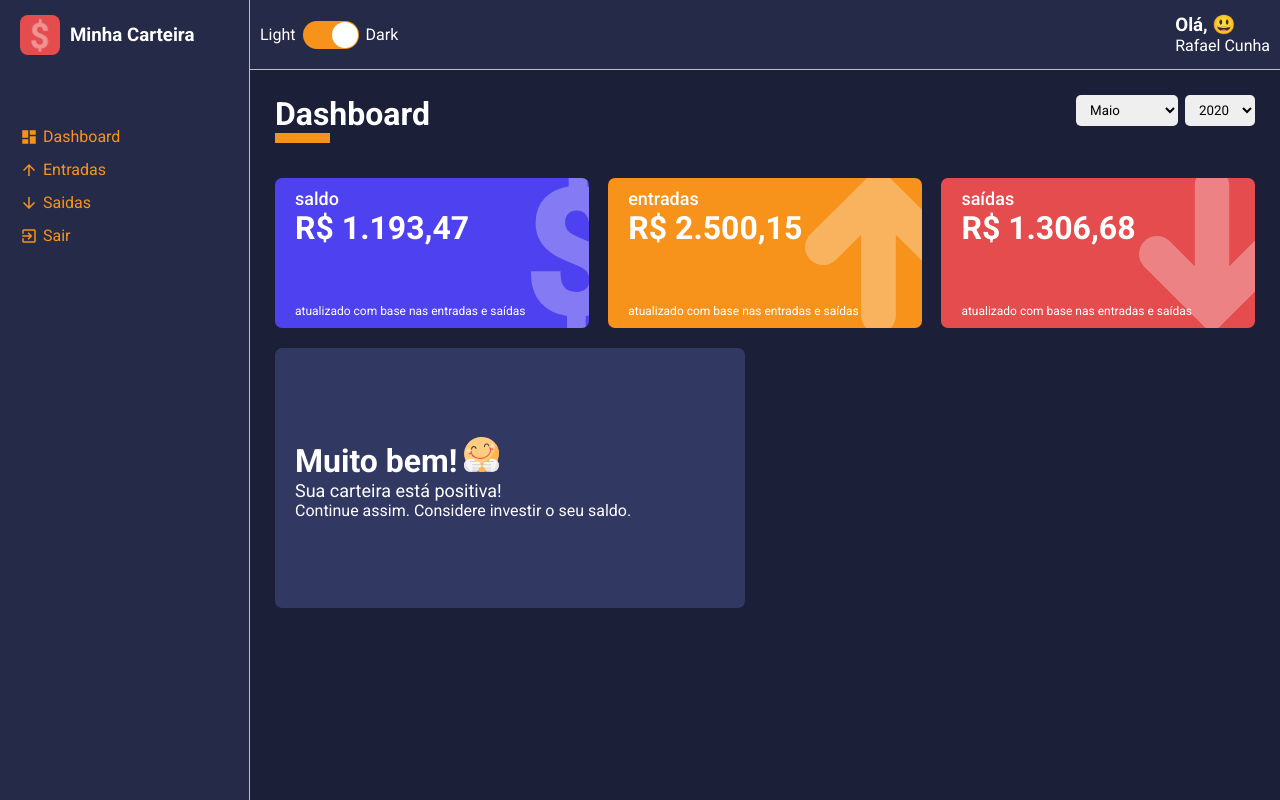
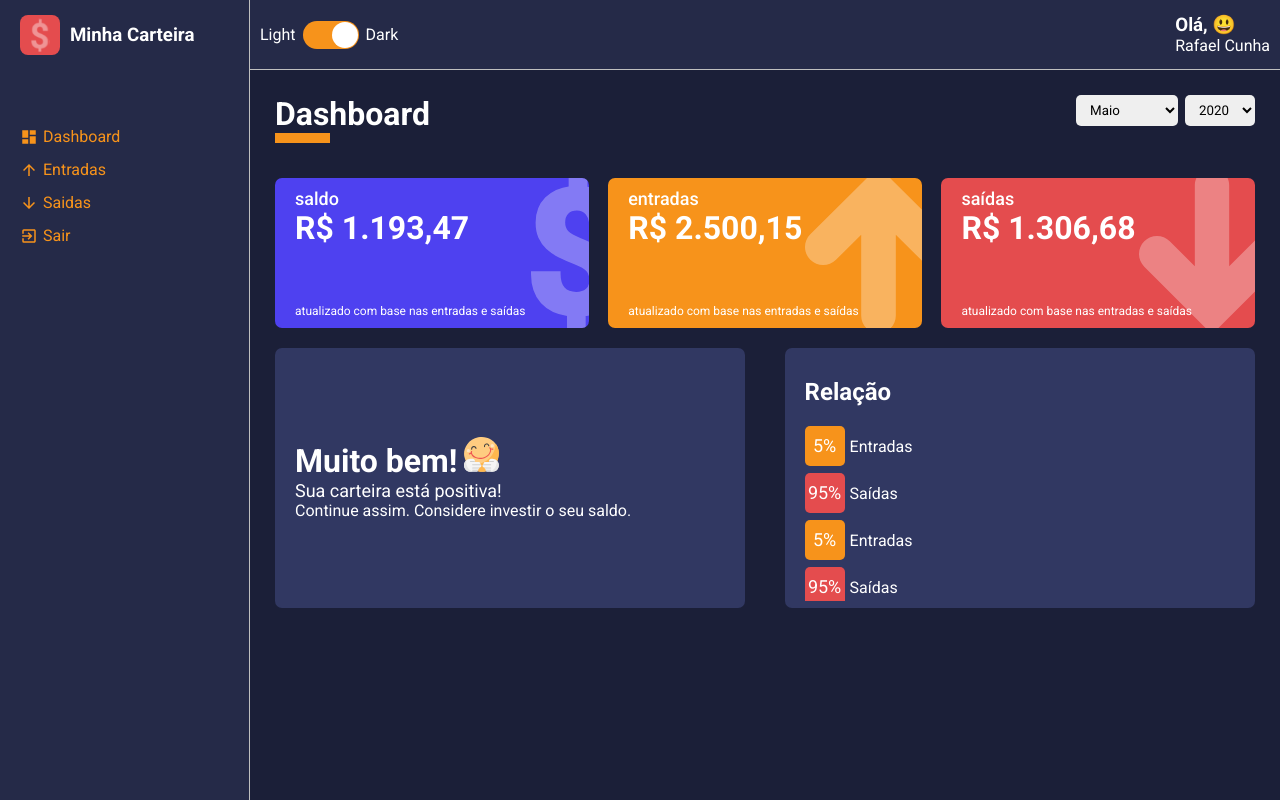
Before and after one commit to rafael-pbc/minha-carteira, a React (Create React App) app: page /dashboard in a window 1280 px wide. Built offline with nearby package versions, Linux system fonts and the light colour scheme.

Commit message:
Aula 34 - Criando o visual do gráfico de pizza

```diff
--- a/package.json
+++ b/package.json
@@ -17,6 +17,7 @@
     "react-router-dom": "^6.23.1",
     "react-scripts": "5.0.1",
     "react-switch": "^7.0.0",
+    "recharts": "^2.12.7",
     "styled-components": "^6.1.11",
     "typescript": "^4.9.5",
     "web-vitals": "^2.1.4"
@@ -47,6 +48,7 @@
   },
   "devDependencies": {
     "@types/react-router-dom": "^5.3.3",
+    "@types/recharts": "^1.8.29",
     "@types/styled-components": "^5.1.34"
   }
 }
--- /dev/null
+++ b/src/components/PieChart/index.tsx
@@ -0,0 +1,71 @@
+import React from "react";
+//import {PieChart, Pie, Cell, ResponsiveContainer} from 'recharts'
+
+import { Container, SideLeft, LegendContainer, Legend, SideRight } from './styles'
+
+
+const PieChart: React.FC= () => {
+   return (
+      <Container>
+        <SideLeft>
+            <h2>Relação</h2>
+            <LegendContainer>
+                <Legend color="#F7931B">
+                    <div>5%</div>
+                    <span>Entradas</span>
+                </Legend>
+                <Legend color="#E44C4E">
+                    <div>95%</div>
+                    <span>Saídas</span>
+                </Legend>
+                <Legend color="#F7931B">
+                    <div>5%</div>
+                    <span>Entradas</span>
+                </Legend>
+                <Legend color="#E44C4E">
+                    <div>95%</div>
+                    <span>Saídas</span>
+                </Legend>
+                <Legend color="#F7931B">
+                    <div>5%</div>
+                    <span>Entradas</span>
+                </Legend>
+                <Legend color="#E44C4E">
+                    <div>95%</div>
+                    <span>Saídas</span>
+                </Legend>
+                <Legend color="#F7931B">
+                    <div>5%</div>
+                    <span>Entradas</span>
+                </Legend>
+                <Legend color="#E44C4E">
+                    <div>95%</div>
+                    <span>Saídas</span>
+                </Legend>
+                <Legend color="#F7931B">
+                    <div>5%</div>
+                    <span>Entradas</span>
+                </Legend>
+                <Legend color="#E44C4E">
+                    <div>95%</div>
+                    <span>Saídas</span>
+                </Legend>
+            </LegendContainer>
+        </SideLeft>
+
+        <SideRight>
+            {/* <ResponsiveContainer>
+                <PieChart>
+                    <Pie
+                        data={[]}
+                        labelLine={false}
+                        dataKey="percent"
+                    />
+                </PieChart>
+            </ResponsiveContainer> */}
+        </SideRight>
+      </Container>
+   )
+}
+
+export default PieChart;
--- /dev/null
+++ b/src/components/PieChart/styles.ts
@@ -0,0 +1,73 @@
+import styled from "styled-components";
+
+interface ILegendProps {
+    color: string;
+}
+export const Container = styled.div`
+    width: 48%;
+    height: 260px;
+
+    margin: 10px 0;
+
+    background-color: ${props => props.theme.colors.tertiary};
+
+    border-radius: 7px;
+
+    display: flex;
+`;
+
+export const SideLeft = styled.aside`
+    padding: 30px 20px;
+
+    > h2 {
+        margin-bottom: 20px;
+    }
+`;
+
+export const LegendContainer = styled.ul`
+    list-style: none;
+
+    height: 175px;
+    padding-right: 15px;
+    overflow-y: scroll;
+
+    ::-webkit-scrollbar{
+        width: 10px;
+    }
+
+    ::-webkit-scrollbar-thumb{
+        background-color: ${props => props.theme.colors.secondary};
+        border-radius: 10px;
+    }
+    ::-webkit-scrollbar-track{
+        background-color: ${props => props.theme.colors.secondary};
+    }
+`;
+
+export const Legend = styled.li<ILegendProps>`
+    display: flex;
+    align-items: center;
+
+    margin-bottom: 7px;
+
+
+   > div {
+        background-color: ${props => props.color};
+
+        width: 40px;
+        height: 40px;
+        border-radius: 5px;
+
+        font-size: 18px;
+        line-height: 40px;
+        text-align: center;
+   }
+
+   > span {
+        margin-left: 5px;
+   }
+`;
+
+export const SideRight = styled.main`
+
+`;
--- a/src/pages/Dashboard/index.tsx
+++ b/src/pages/Dashboard/index.tsx
@@ -4,6 +4,7 @@
 import SelectInput from "../../components/SelectInput";
 import WalletBox from "../../components/WalletBox";
 import MessageBox from "../../components/MessageBox";
+import PieChart from "../../components/PieChart";
 
 import expenses from "../../repositories/expenses";
 import gains from "../../repositories/gains";
@@ -189,6 +190,8 @@
                     footerText={message.footerText}
                     icon={message.icon}
                 />
+
+                <PieChart/>
             </Content>
         </Container>
     )
```
Also changed, not shown: 1 other file (tests, documents, lock files or other folders).
